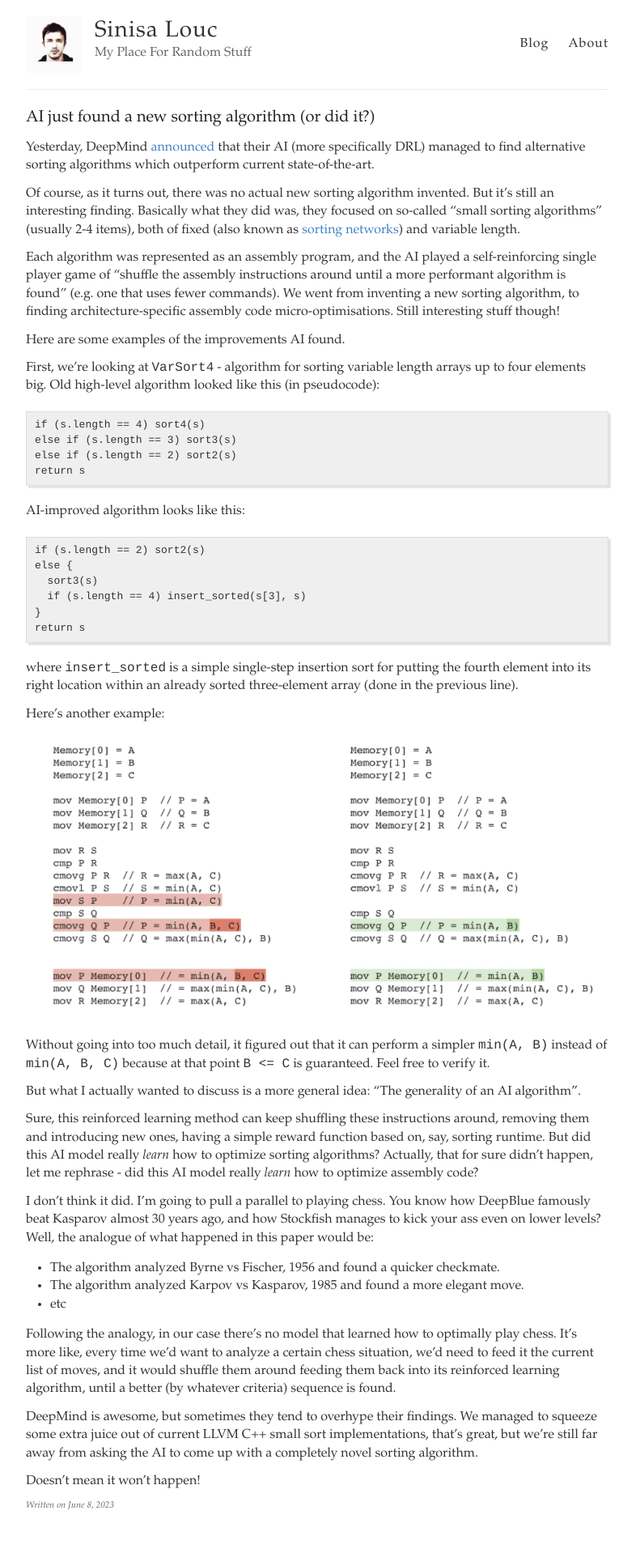
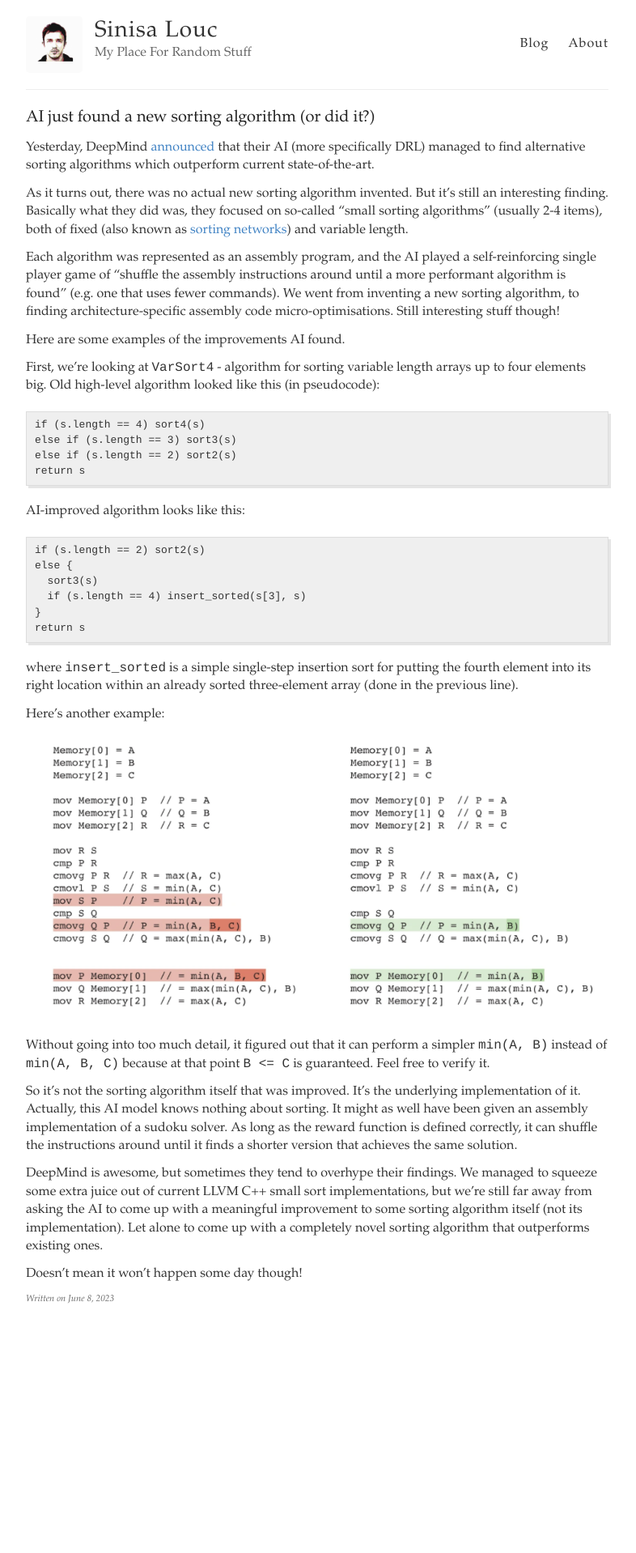
Before and after one commit to slouc/slouc.github.io, a Jekyll site: the page built from _posts/2023-06-08-AI-Sorting.md, in a window 1280 px wide. Shown: the whole page at 81% size, without its empty margins (248-1034 px from the left). Built offline with Jekyll 4.4.1, drawn with Linux system fonts in a browser that asks for light colours; after the commit the page ends 1662 px from its top, so only the background shows below that.

Commit message:
update ai-sorting

```diff
--- a/_posts/2023-06-08-AI-Sorting.md
+++ b/_posts/2023-06-08-AI-Sorting.md
@@ -7,7 +7,7 @@
 (more specifically DRL) managed to find alternative sorting
 algorithms which outperform current state-of-the-art.
 
-Of course, as it turns out, there was no actual new sorting algorithm invented. But it's still
+As it turns out, there was no actual new sorting algorithm invented. But it's still
 an interesting finding. Basically what they did was, they focused on so-called "small sorting algorithms"
 (usually 2-4 items), both of fixed (also known as [sorting networks](https://en.wikipedia.org/wiki/Sorting_network)) and variable length.
 
@@ -47,31 +47,17 @@
 Without going into too much detail, it figured out that it can perform a simpler `min(A, B)`
 instead of `min(A, B, C)` because at that point `B <= C` is guaranteed. Feel free to verify it.
 
-But what I actually wanted to discuss is a more general idea: "The generality of an AI algorithm".
-
-Sure, this reinforced learning method can keep shuffling these instructions around, removing them
-and introducing new ones, having a simple reward function based on, say, sorting runtime.
-But did this AI model really *learn* how to optimize sorting algorithms? Actually, that for sure
-didn't happen, let me rephrase - did this AI model really *learn* how to optimize assembly code?
-
-I don't think it did. I'm going to pull a parallel to playing chess. You know how DeepBlue
-famously beat Kasparov almost 30 years ago, and how Stockfish manages to kick your ass even
-on lower levels? Well, the analogue of what happened in this paper would be:
-- The algorithm analyzed Byrne vs Fischer, 1956 and found a quicker checkmate.
-- The algorithm analyzed Karpov vs Kasparov, 1985 and found a more elegant move.
-- etc
-
-Following the analogy, in our case there's no model that learned  how to optimally
-play chess. It's more like, every time we'd want to
-analyze a certain chess situation, we'd need to feed it the current list of moves,
-and it would shuffle them around
-feeding them back into its reinforced learning algorithm, until a better
-(by whatever criteria) sequence is found.
+So it's not the sorting algorithm itself that was improved. It's the
+underlying implementation of it. Actually, this AI model knows nothing about sorting. It might
+as well have been given an assembly implementation of a sudoku solver. As long as the reward
+function is defined correctly, it can shuffle the instructions around until it finds
+a shorter version that achieves the same solution.
 
 DeepMind is awesome,
 but sometimes they tend to overhype their findings.
 We managed to squeeze some extra juice out of current LLVM C++ small sort implementations,
-that's great, but we're still far away from asking the AI to come up
-with a completely novel sorting algorithm.
+but we're still far away from asking the AI to come up with a meaningful improvement to
+some sorting algorithm itself (not its implementation).
+Let alone to come up with a completely novel sorting algorithm that outperforms existing ones.
 
-Doesn't mean it won't happen!
+Doesn't mean it won't happen some day though!
```
